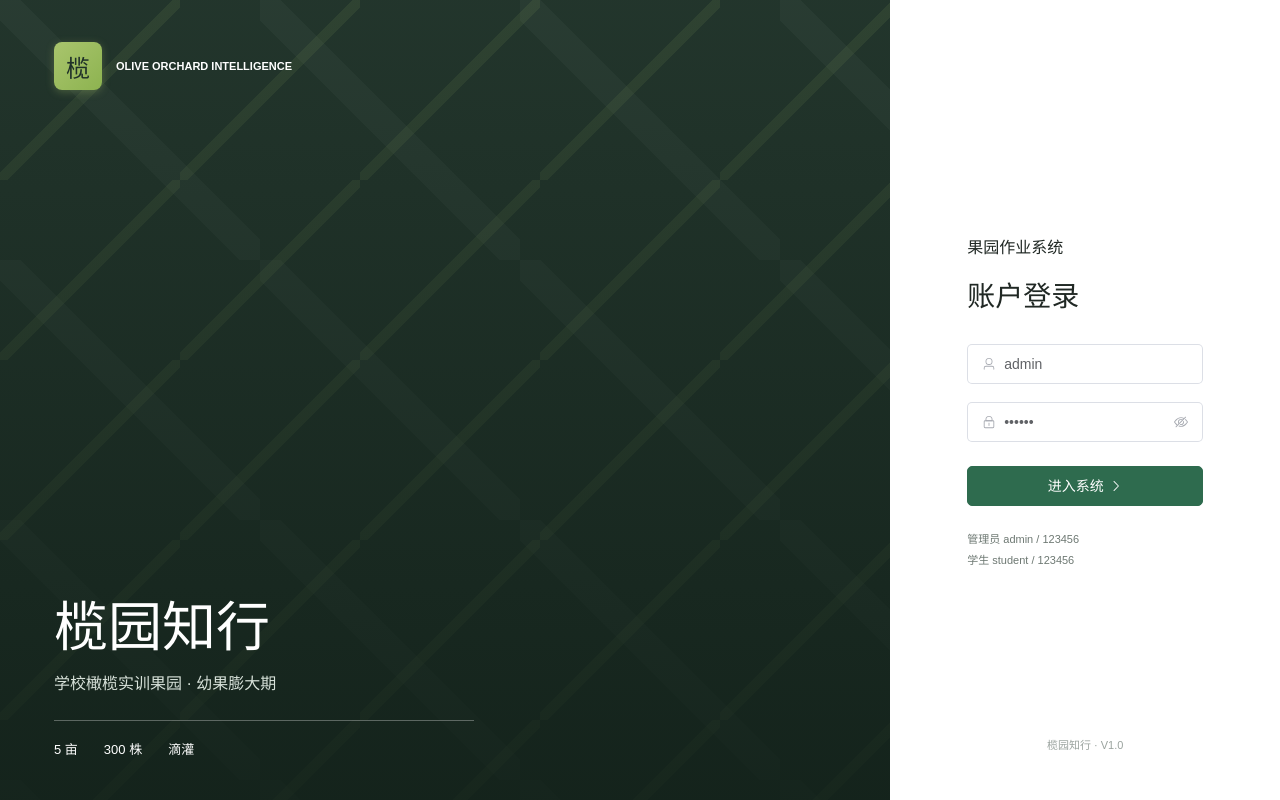
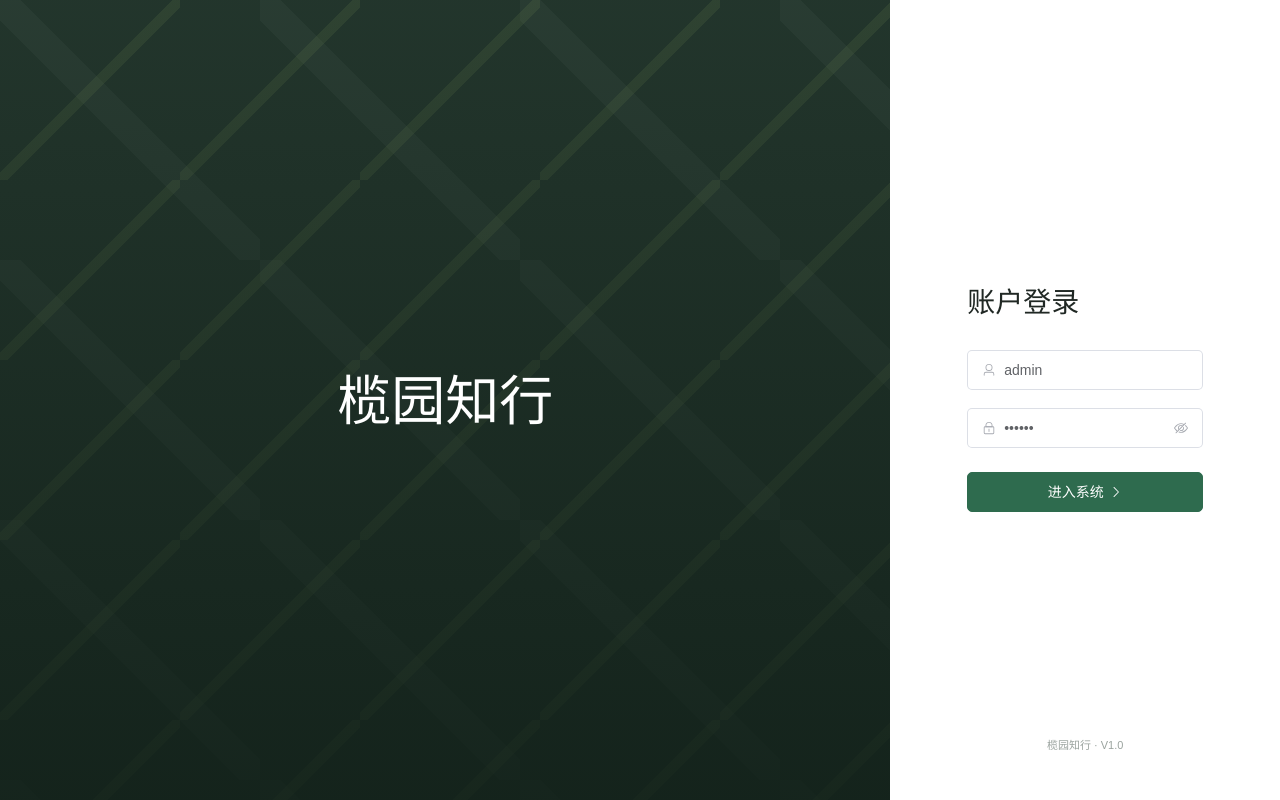
Before and after one commit to yruaqt/AI_Agent, a Vue app in the folder frontend/: page /login in a window 1280 px wide. Built offline with nearby package versions, Linux system fonts and the light colour scheme; no server answers.

Commit message:
改登录页面样式

```diff
--- a/frontend/src/views/LoginView.vue
+++ b/frontend/src/views/LoginView.vue
@@ -50,24 +50,13 @@ async function submit() {
 <template>
   <main class="login-page">
     <section class="login-visual">
-      <div class="login-brand">
-        <span class="brand-mark large">榄</span>
-        <p>OLIVE ORCHARD INTELLIGENCE</p>
-      </div>
       <div class="login-caption">
         <h1>榄园知行</h1>
-        <p>学校橄榄实训果园 · 幼果膨大期</p>
-        <div class="field-strip">
-          <span>5 亩</span>
-          <span>300 株</span>
-          <span>滴灌</span>
-        </div>
       </div>
     </section>
 
     <section class="login-panel">
       <div class="login-form">
-        <p class="eyebrow">果园作业系统</p>
         <h2>账户登录</h2>
 
         <el-form
@@ -111,11 +100,6 @@ async function submit() {
             <el-icon class="el-icon--right"><ArrowRight /></el-icon>
           </el-button>
         </el-form>
-
-        <div class="demo-accounts">
-          <span>管理员 admin / 123456</span>
-          <span>学生 student / 123456</span>
-        </div>
       </div>
 
       <p class="login-footer">榄园知行 · V1.0</p>
```
Also changed, not shown: frontend/src/styles.css.
